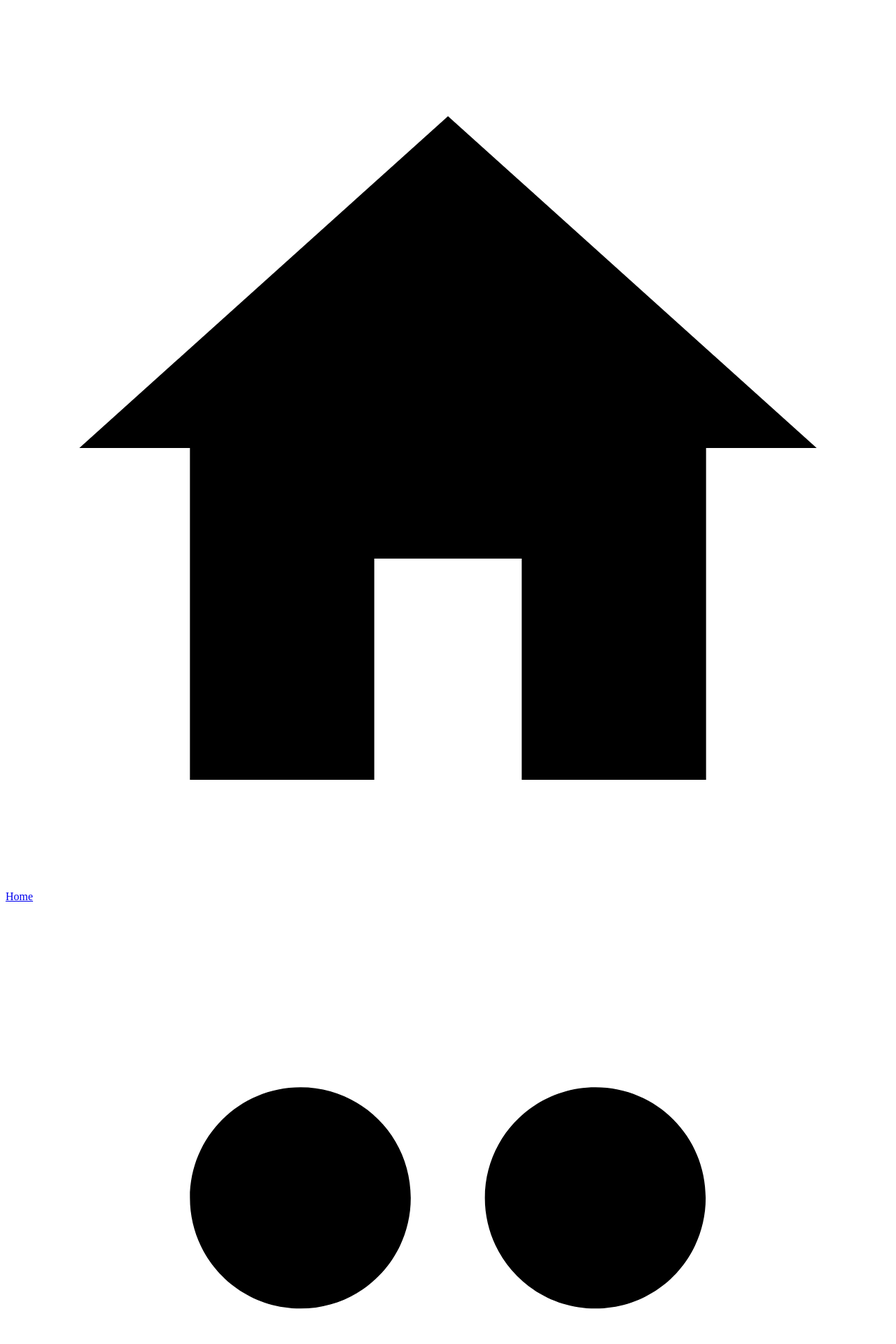
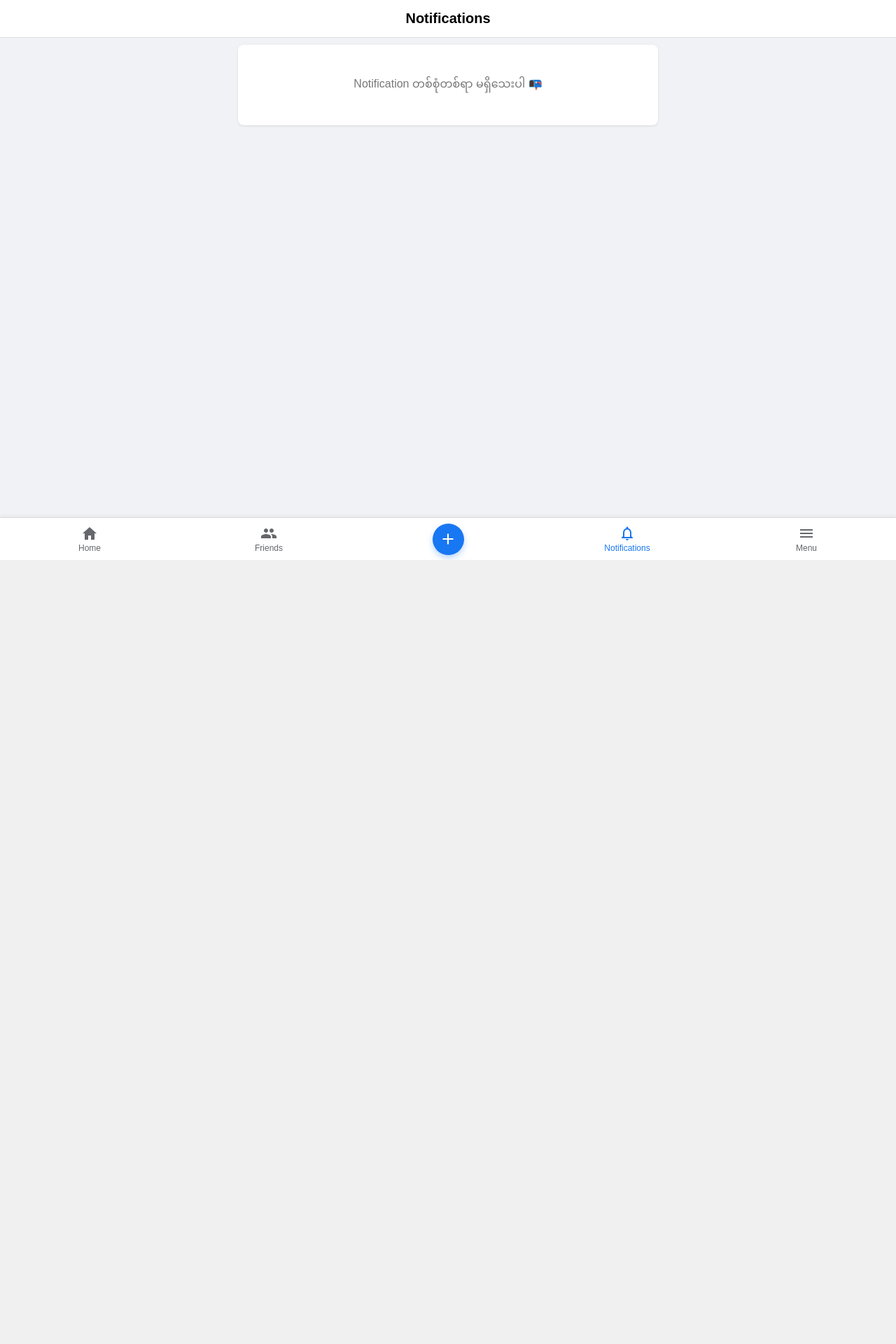
Before and after one commit to glimmgy-sketch/csw-dynamic, a Flask app: page /notifications in a window 1280 px wide. Shown: the top 1920 px of the page at 70% size. After the commit the page ends 800 px from the top, so only its background shows below. Run offline with Flask 3, Linux system fonts and the light colour scheme; a user stored in the database is signed in.

Commit message:
Update notifications.html

```diff
--- a/templates/notifications.html
+++ b/templates/notifications.html
@@ -1,4 +1,44 @@
-    <!-- Bottom Nav with Unread Badge Calculation -->
+<!DOCTYPE html>
+<html lang="en">
+<head>
+    <meta charset="UTF-8">
+    <meta name="viewport" content="width=device-width, initial-scale=1.0">
+    <title>Notifications - CSW Social</title>
+    <style>
+        body { font-family: sans-serif; background: #f0f2f5; margin: 0; padding-bottom: 70px; }
+        .header { background: #fff; padding: 15px; font-size: 20px; font-weight: bold; text-align: center; border-bottom: 1px solid #ddd; }
+        .notif-container { max-width: 600px; margin: 10px auto; background: #fff; border-radius: 8px; overflow: hidden; box-shadow: 0 1px 3px rgba(0,0,0,0.1); }
+        .notif-item { padding: 15px; border-bottom: 1px solid #eee; display: flex; align-items: center; text-decoration: none; color: #333; transition: background 0.2s; }
+        .notif-item.unread { background: #e7f3ff; }
+        .notif-item:hover { background: #f5f6f7; }
+        .notif-text { font-size: 15px; }
+        .no-notif { text-align: center; padding: 40px; color: #777; font-size: 16px; }
+
+        /* Bottom Navigation Bar Styles */
+        .chan-bottom-nav { position: fixed; bottom: 0; left: 0; width: 100%; height: 60px; background: #ffffff; display: flex; justify-content: space-around; align-items: center; border-top: 1px solid #ddd; z-index: 1000; box-shadow: 0 -2px 5px rgba(0,0,0,0.05); }
+        .bottom-nav-item { display: flex; flex-direction: column; align-items: center; text-decoration: none; color: #65676b; font-size: 12px; flex: 1; position: relative; }
+        .bottom-nav-item svg { width: 24px; height: 24px; fill: currentColor; margin-bottom: 2px; }
+        .bottom-nav-item.active { color: #1877f2; }
+        .create-circle-btn { width: 45px; height: 45px; background: #1877f2; border-radius: 50%; display: flex; justify-content: center; align-items: center; color: white; box-shadow: 0 4px 8px rgba(24,119,242,0.3); margin: 0 auto; cursor: pointer; }
+        .badge-count { position: absolute; top: 2px; right: 28%; background: #e41e3f; color: white; border-radius: 10px; padding: 1px 6px; font-size: 10px; font-weight: bold; border: 2px solid #fff; }
+    </style>
+</head>
+<body>
+
+    <div class="header">Notifications</div>
+
+    <div class="notif-container">
+        {% if notifications %}
+            {% for notif in notifications %}
+                <a href="{{ url_for('notif_bp.click_notification', notif_id=notif.id) }}" class="notif-item {% if not notif.is_read %}unread{% endif %}">
+                    <div class="notif-text">{{ notif.message }}</div>
+                </a>
+            {% endfor %}
+        {% else %}
+            <div class="no-notif">Notification တစ်စုံတစ်ရာ မရှိသေးပါ 📭</div>
+        {% endif %}
+    </div>
+
     {% set unread_count = current_user.notifications | selectattr('is_read', 'equalto', false) | list | length %}
     <div class="chan-bottom-nav">
         <a href="{{ url_for('index') }}" class="bottom-nav-item">
@@ -26,3 +66,6 @@
             <span>Menu</span>
         </a>
     </div>
+
+</body>
+</html>
```
